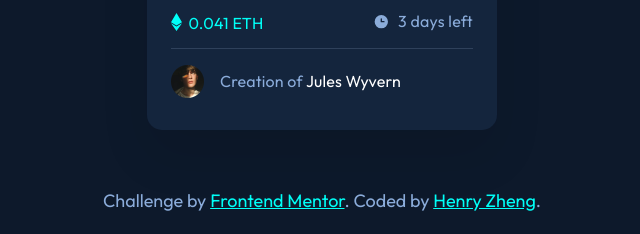
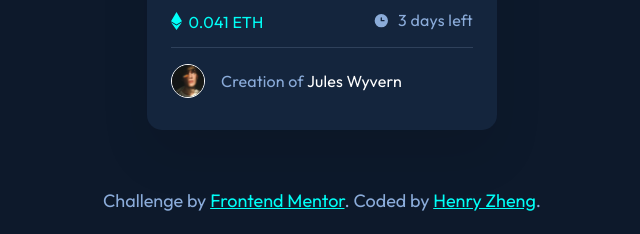
Before and after one commit to LonelyBuddy/Nft-preview-card, a plain HTML site: page index.html in a window 1280 px wide. Shown: the part 558-792 px from the top of the page, 318-958 px from the left. Drawn offline with Linux system fonts and the light colour scheme.

Commit message:
updated readme

```diff
--- a/app/_card.scss
+++ b/app/_card.scss
@@ -133,10 +133,17 @@
       letter-spacing: rem(0.185);
     }
 
+    div {
+      border: 1px #fff solid;
+      border-radius: 50%;
+      margin-right: rem(16);
+      width: rem(34);
+      height: rem(34);
+    }
+
     img {
-      width: rem(33);
-      height: ren(33);
-      margin-right: rem(16);
+      width: 100%;
+      height: 100%;
     }
 
     span {
--- a/index.html
+++ b/index.html
@@ -59,11 +59,14 @@
       </div>
 
       <div class="card__creator">
-        <img
-          aria-hidden="true"
-          src="images/image-avatar.png"
-          alt="creator's avatar"
-        />
+        <div>
+          <img
+            aria-hidden="true"
+            src="images/image-avatar.png"
+            alt="creator's avatar"
+          />
+        </div>
+
         <span> Creation of <span>Jules Wyvern</span> </span>
       </div>
     </section>
```
Also changed, not shown: dist/style.css, 2 other files.
